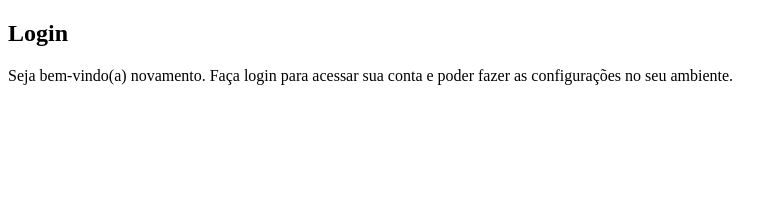
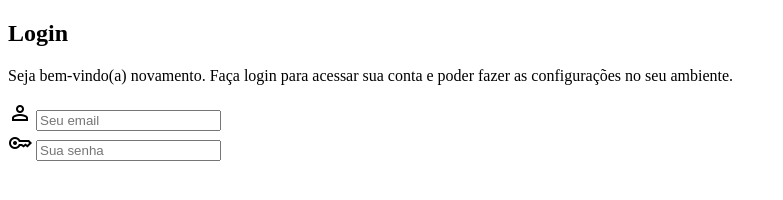
Before and after one commit to joaolucas486/projeto-login, a plain HTML site: page index.html in a window 1280 px wide. Shown: the whole page, without its empty margins (0-783 px from the left). Drawn offline with nearby package versions, Linux system fonts and the light colour scheme.

Commit message:
formulario criado

```diff
--- a/index.html
+++ b/index.html
@@ -5,6 +5,7 @@
     <meta name="viewport" content="width=device-width, initial-scale=1.0">
     <title>Login</title>
     <link rel="stylesheet" href="estilos/style.css">
+    <link href="https://fonts.googleapis.com/css2?family=Material+Symbols+Outlined" rel="stylesheet" />
 </head>
 <body>
     <main>
@@ -15,7 +16,17 @@
             <div id="formulario">
                 <h1>Login</h1>
                 <p>Seja bem-vindo(a) novamento. Faça login para acessar sua conta e poder fazer as configurações no seu ambiente.</p>
-                <form action="cadastro.php" method="get"></form>
+                <form action="cadastro.php" method="get">
+                    <div>
+                        <label for="iemail"><span class="material-symbols-outlined">person</span></label>
+                        <input type="email" name="email" id="iemail" required placeholder="Seu email">
+
+                        <br>
+
+                        <label for="isen"><span class="material-symbols-outlined">key</span></label>
+                        <input type="password" name="sen" id="isen" required min="8" max="30" placeholder="Sua senha">
+                    </div>
+                </form>
             </div>
         </section>
     </main>
```
